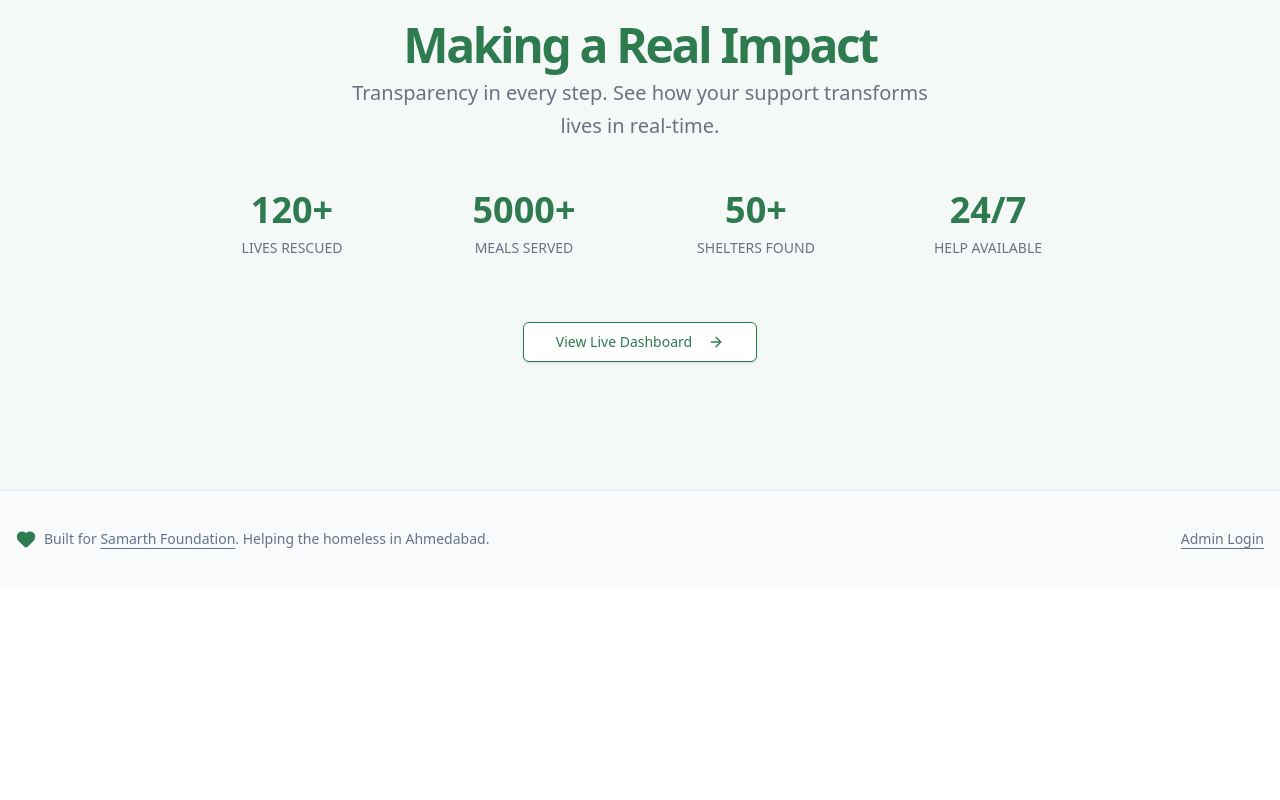
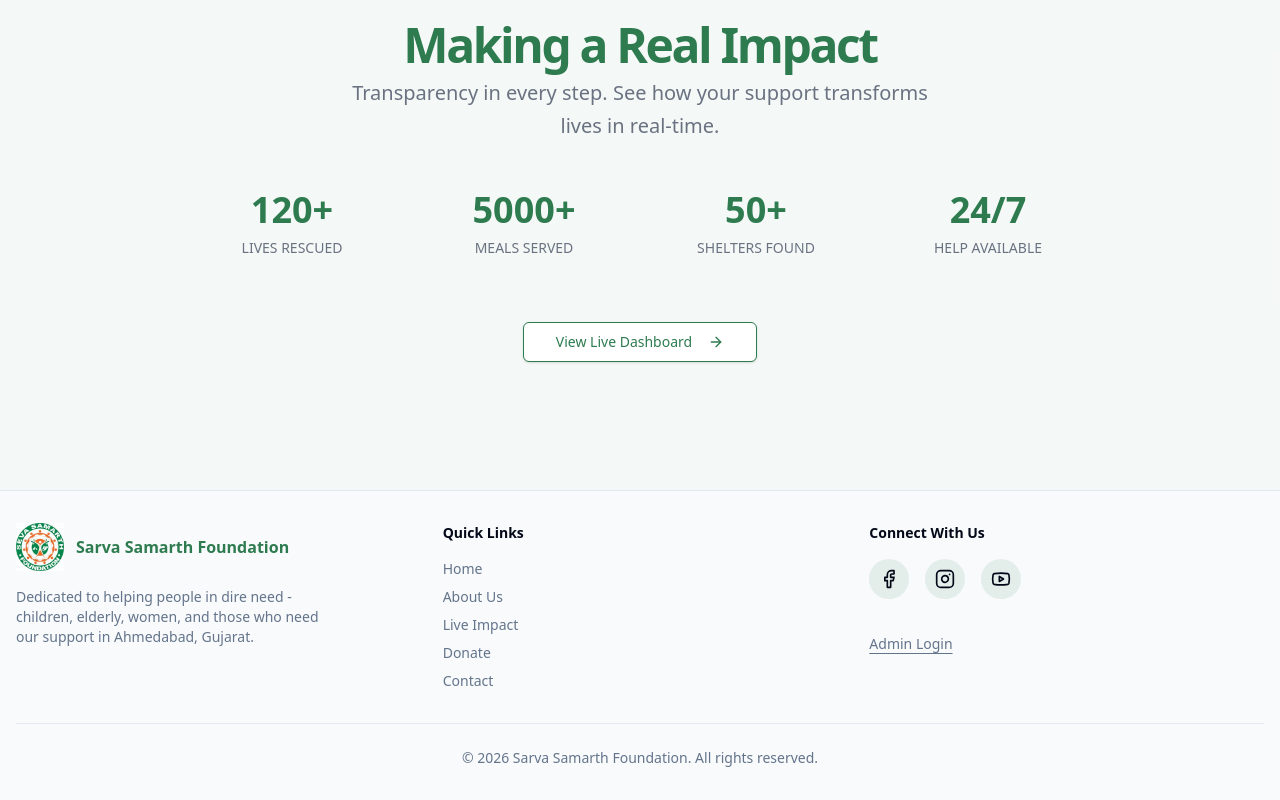
Before and after one commit to rchovatiya88/smarthfoundation, a Next.js app: page / in a window 1280 px wide. Shown: the part 1220-2020 px from the top of the page. Before the commit the page ends 1807 px from the top, so only its background shows below. Built offline with nearby package versions, Linux system fonts and the light colour scheme.

Commit message:
auto-commit for 0a42c693-65d8-47ba-af86-41b9736f12ff

```diff
--- a/components/layout/footer.tsx
+++ b/components/layout/footer.tsx
@@ -1,29 +1,80 @@
 import Link from "next/link"
-import { Heart } from "lucide-react"
+import Image from "next/image"
+import { Facebook, Instagram, Youtube } from "lucide-react"
 
 export function Footer() {
   return (
     <footer className="border-t bg-slate-50 dark:bg-slate-950">
-      <div className="container flex flex-col items-center justify-between gap-4 py-10 md:h-24 md:flex-row md:py-0 mx-auto px-4">
-        <div className="flex flex-col items-center gap-4 px-8 md:flex-row md:gap-2 md:px-0">
-          <Heart className="h-5 w-5 text-primary" fill="currentColor" />
-          <p className="text-center text-sm leading-loose text-muted-foreground md:text-left">
-            Built for{" "}
-            <a
-              href="https://www.instagram.com/siddharajsinh01/"
-              target="_blank"
-              rel="noreferrer"
-              className="font-medium underline underline-offset-4"
-            >
-              Samarth Foundation
-            </a>
-            . Helping the homeless in Ahmedabad.
+      <div className="container mx-auto px-4 py-8">
+        <div className="grid gap-8 md:grid-cols-3">
+          {/* Logo and Description */}
+          <div className="space-y-4">
+            <Link href="/" className="flex items-center space-x-3">
+              <Image src="/logo.png" alt="Sarva Samarth Foundation" width={48} height={48} className="h-12 w-12 object-contain" />
+              <span className="font-bold text-primary">Sarva Samarth Foundation</span>
+            </Link>
+            <p className="text-sm text-muted-foreground max-w-xs">
+              Dedicated to helping people in dire need - children, elderly, women, and those who need our support in Ahmedabad, Gujarat.
+            </p>
+          </div>
+
+          {/* Quick Links */}
+          <div className="space-y-4">
+            <h3 className="font-semibold text-sm">Quick Links</h3>
+            <ul className="space-y-2 text-sm text-muted-foreground">
+              <li><Link href="/" className="hover:text-primary transition-colors">Home</Link></li>
+              <li><Link href="/about" className="hover:text-primary transition-colors">About Us</Link></li>
+              <li><Link href="/live" className="hover:text-primary transition-colors">Live Impact</Link></li>
+              <li><Link href="/donate" className="hover:text-primary transition-colors">Donate</Link></li>
+              <li><Link href="/contact" className="hover:text-primary transition-colors">Contact</Link></li>
+            </ul>
+          </div>
+
+          {/* Social Media & Admin */}
+          <div className="space-y-4">
+            <h3 className="font-semibold text-sm">Connect With Us</h3>
+            <div className="flex gap-4">
+              <a
+                href="https://www.facebook.com/ssfoundation21/"
+                target="_blank"
+                rel="noopener noreferrer"
+                className="h-10 w-10 rounded-full bg-primary/10 hover:bg-primary hover:text-white transition-colors flex items-center justify-center"
+                aria-label="Facebook"
+              >
+                <Facebook className="h-5 w-5" />
+              </a>
+              <a
+                href="https://www.instagram.com/ssfoundation21/?hl=en"
+                target="_blank"
+                rel="noopener noreferrer"
+                className="h-10 w-10 rounded-full bg-primary/10 hover:bg-primary hover:text-white transition-colors flex items-center justify-center"
+                aria-label="Instagram"
+              >
+                <Instagram className="h-5 w-5" />
+              </a>
+              <a
+                href="https://www.youtube.com/c/SarvaSamarthFoundation"
+                target="_blank"
+                rel="noopener noreferrer"
+                className="h-10 w-10 rounded-full bg-primary/10 hover:bg-primary hover:text-white transition-colors flex items-center justify-center"
+                aria-label="YouTube"
+              >
+                <Youtube className="h-5 w-5" />
+              </a>
+            </div>
+            <div className="pt-4">
+              <Link href="/admin" className="text-sm font-medium text-muted-foreground hover:text-primary underline underline-offset-4">
+                Admin Login
+              </Link>
+            </div>
+          </div>
+        </div>
+
+        {/* Bottom Bar */}
+        <div className="border-t mt-8 pt-6 text-center">
+          <p className="text-sm text-muted-foreground">
+            © {new Date().getFullYear()} Sarva Samarth Foundation. All rights reserved.
           </p>
-        </div>
-        <div className="flex gap-4">
-           <Link href="/admin" className="text-sm font-medium text-muted-foreground underline underline-offset-4 hover:text-primary">
-              Admin Login
-           </Link>
         </div>
       </div>
     </footer>
```
